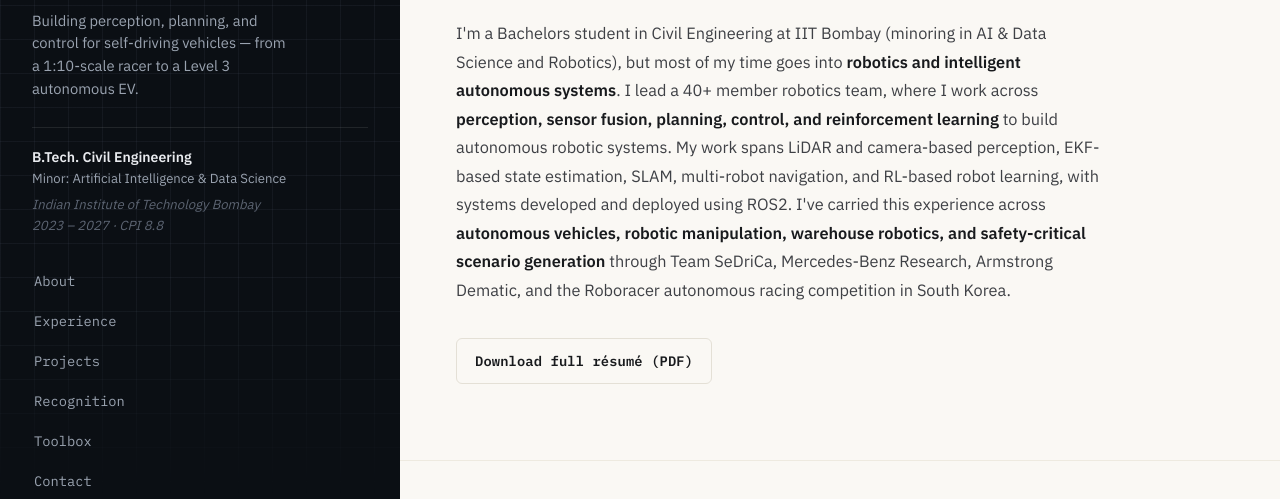
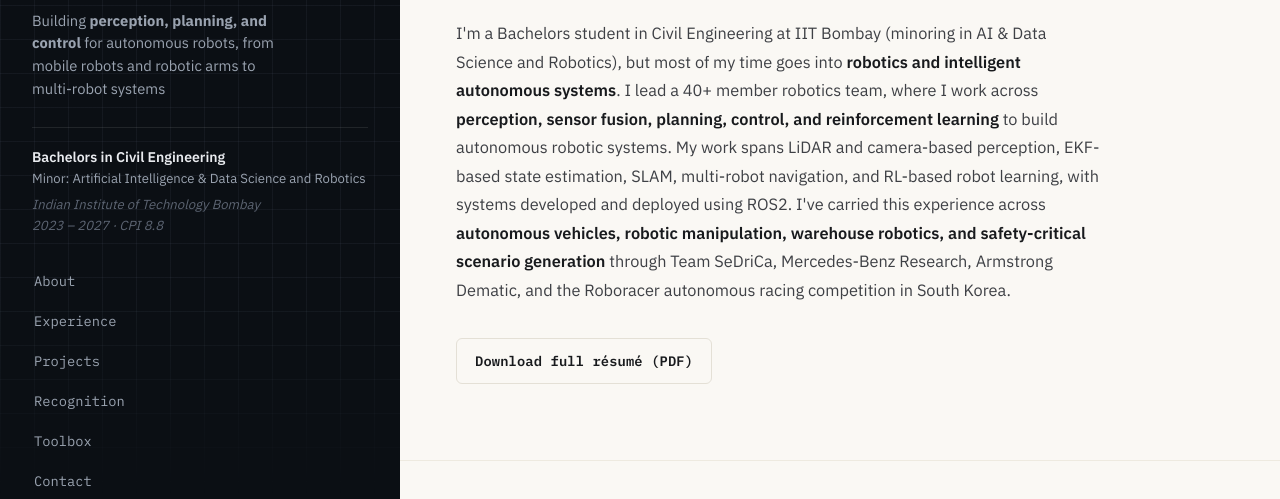
Before and after one commit to Avishkar1312/Avishkar1312.github.io, a plain HTML site: page index.html in a window 1280 px wide. Shown: the part 301-800 px from the top of the page. Drawn offline with Linux system fonts and the light colour scheme.

Commit message:
New chang

```diff
--- a/index.html
+++ b/index.html
@@ -31,10 +31,10 @@
       <h1 class="name">Avishkar Bahirwar</h1>
       <p class="role">Robotics &amp; Autonomous Systems</p>
 
-      <p class="tagline">Building perception, planning, and control for self-driving vehicles — from a 1:10-scale racer to a Level&nbsp;3 autonomous EV.</p>
+      <p class="tagline">Building <strong>perception, planning, and control</strong> for autonomous robots, from mobile robots and robotic arms to multi-robot systems</p>
 
       <dl class="edu">
-        <dt>B.Tech. Civil Engineering<br><span class="edu-minor">Minor: Artificial Intelligence &amp; Data Science</span></dt>
+        <dt>Bachelors in Civil Engineering<br><span class="edu-minor">Minor: Artificial Intelligence &amp; Data Science and Robotics</span></dt>
         <dd>Indian Institute of Technology Bombay<br>2023 – 2027 · CPI 8.8</dd>
       </dl>
 
```
